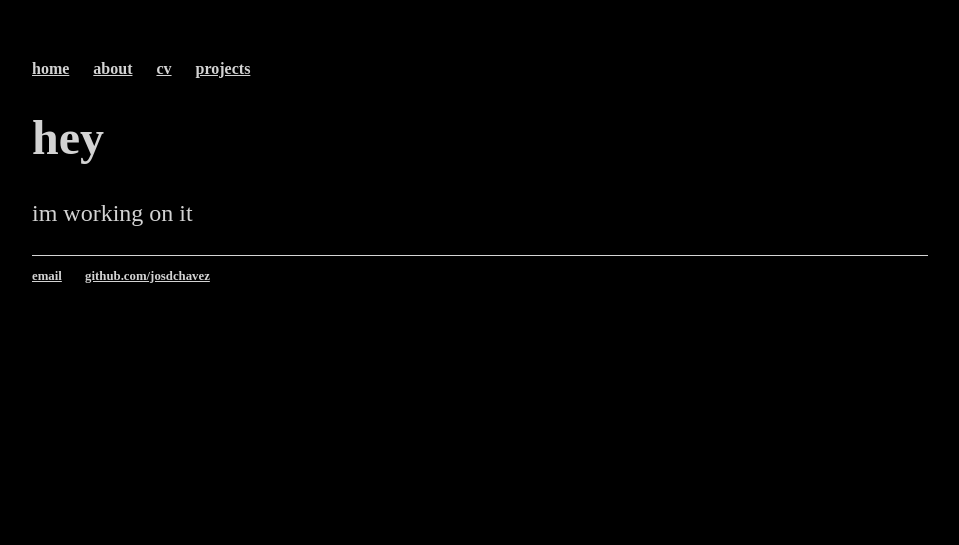
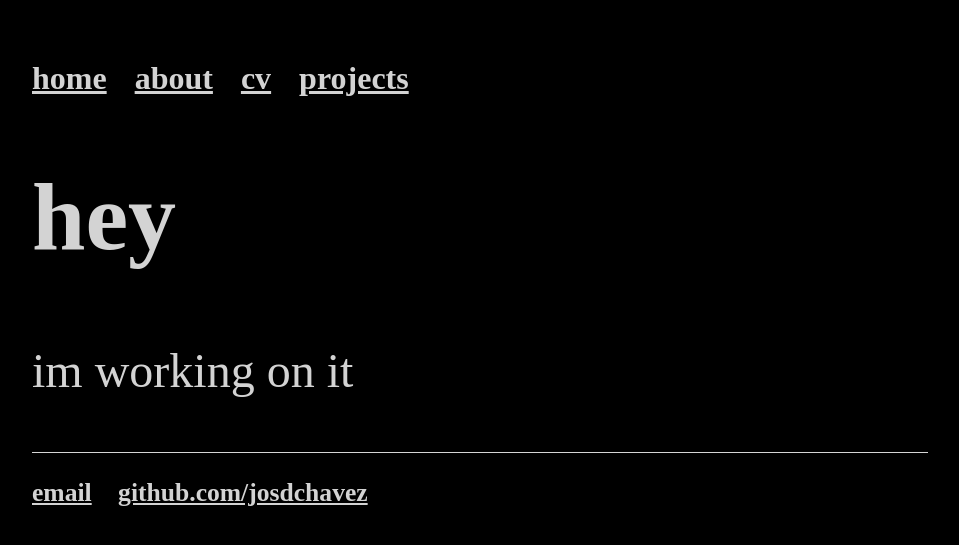
Before and after one commit to josdchavez/josdchavez.github.io, a Jekyll site: the page built from index.html, in a window 1280 px wide. Shown: the top 545 px of the page, without its empty margins (160-1119 px from the left). Built offline with Jekyll 4.4.1, drawn with Linux system fonts in a browser that asks for light colours.

Commit message:
Update main.css

```diff
--- a/css/main.css
+++ b/css/main.css
@@ -1,5 +1,6 @@
 body {
-
+    font-size:2em;
+    font-family: "Courier New,Courier,Lucida Sans Typewriter,Lucida Typewriter,monospace";
     margin: 60px auto;
     width: 70%;
 }
@@ -18,7 +19,7 @@
     //color: #999;
 }
 a:hover {
-    color: lavender;
+    color: amber;
     text-decoration: underline;
 
 }
```
